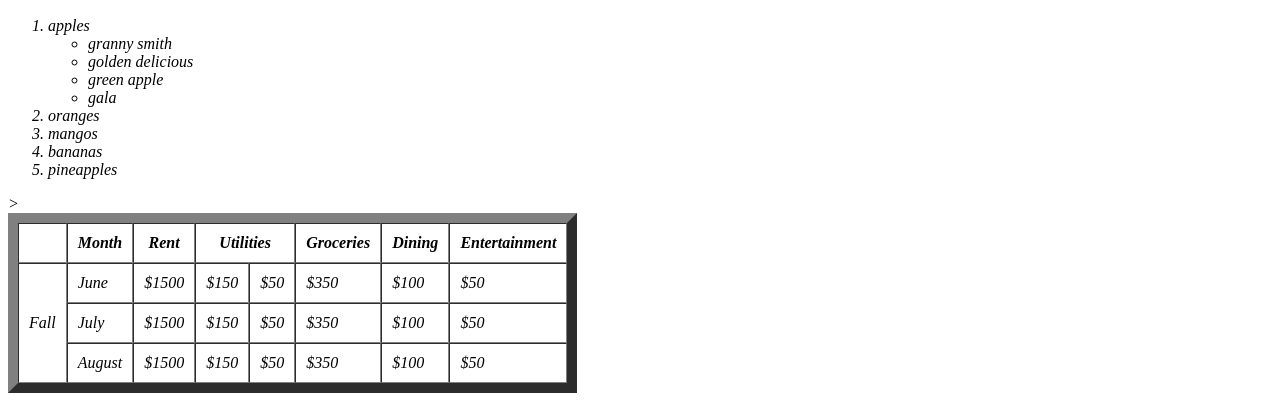
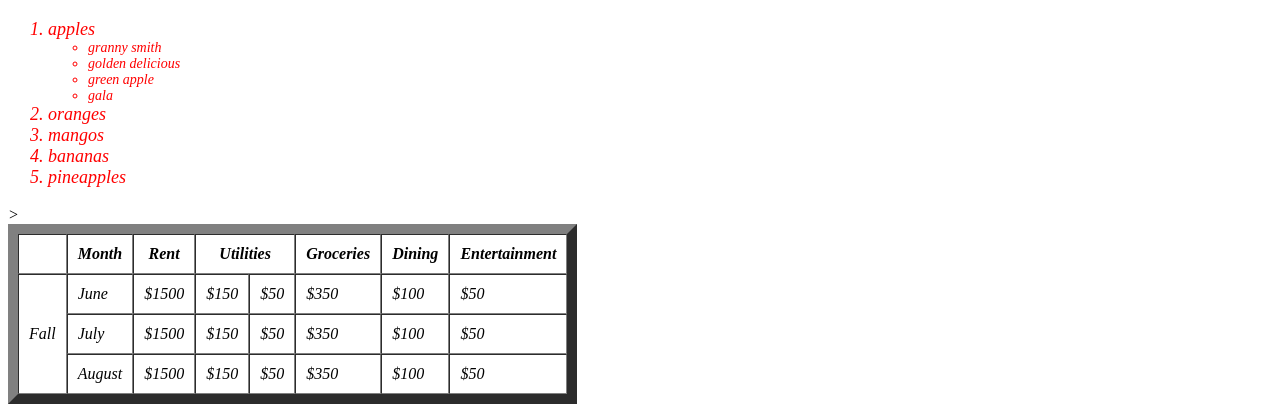
Before and after one commit to Tbar1864/Tomb-Web-Project, a website: page index.html in a window 1280 px wide. Shown: the part 511-923 px from the top of the page. Drawn offline with nearby package versions, Linux system fonts and the light colour scheme; files that its build step writes are made by us from their sources.

Commit message:
Adding Sytlesheet

```diff
--- a/index.html
+++ b/index.html
@@ -1,6 +1,7 @@
 <!DOCTYPE html>
 <html lang="en">
 <head>
+    <link rel="stylesheet" type=""text/css" href="style.css">
     <meta charset="UTF-8">
     <meta http-equiv="X-UA-Compatible" content="IE=edge">
     <meta name="viewport" content="width=device-width, initial-scale=1.0">
--- /dev/null
+++ b/styles.scss
@@ -0,0 +1,10 @@
+$color: red;
+ul {
+  font-size: 14px;
+    color: $color;
+
+  }
+ol {
+  font-size: 18px;
+  color: $color;
+}
```
Also changed, not shown: styles.css (added), 1 other file.
